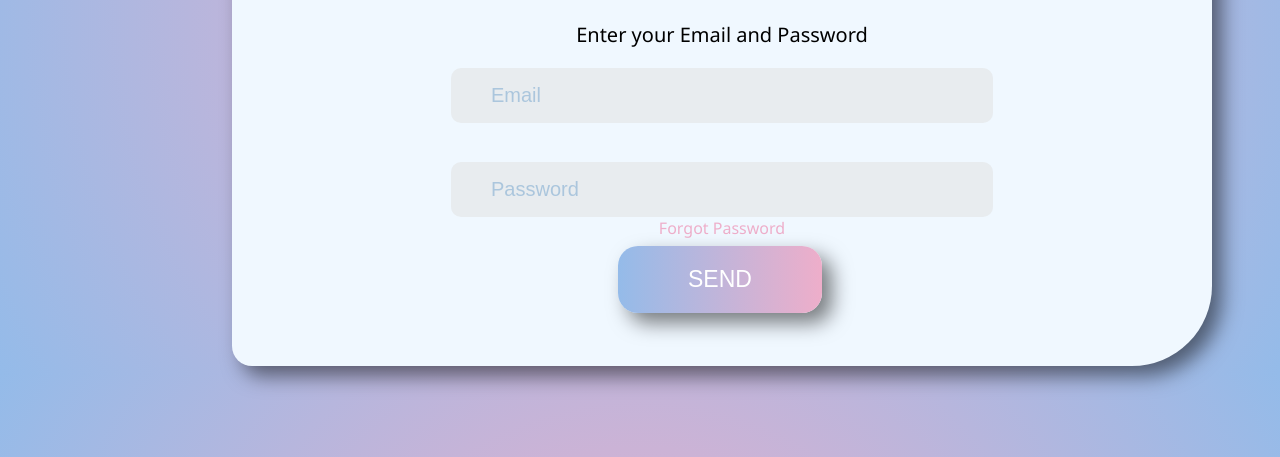
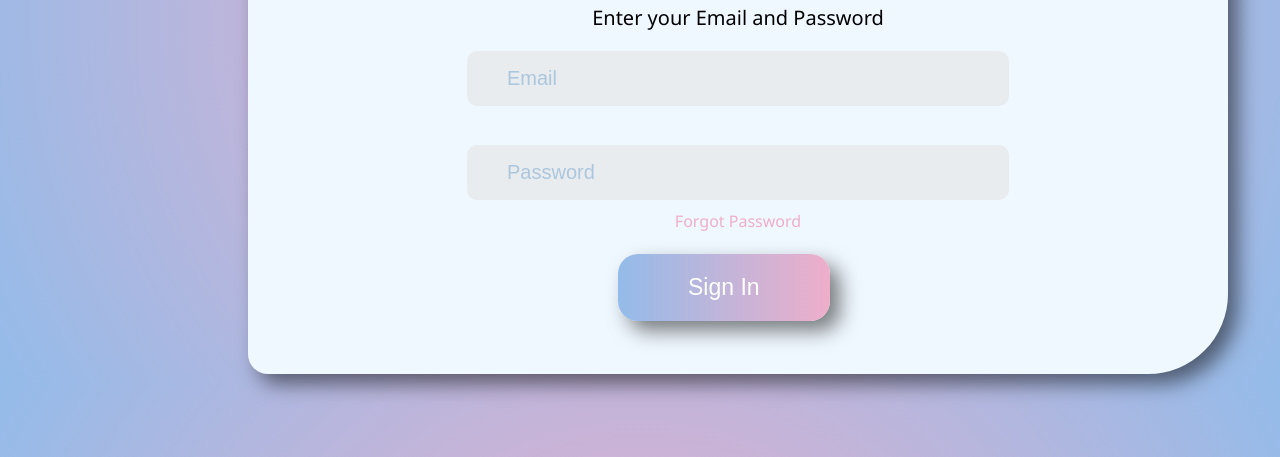
Before and after one commit to Aceituno4488/LoginProject, a plain HTML site: page index.html in a window 1280 px wide. Shown: the part 343-800 px from the top of the page. Drawn offline with Linux system fonts and the light colour scheme.

Commit message:
Comentarios, y Algunos cambios pequeños

```diff
--- a/index.html
+++ b/index.html
@@ -12,29 +12,32 @@
 
 <body>
 
+    <!-- Contenedor principal del formulario de login -->
     <div class="login">
         <h2 class="header1">Sign in</h2>
+
+        <!-- Iconos para el inicio de sesión con redes sociales -->
         <div class="icon">
             <i class="fab fa-twitter"></i>
             <i class="fab fa-google"></i>
             <i class="fab fa-facebook"></i>
         </div>
 
+        <!-- Formulario de inicio de sesion -->
         <form class="form_login">
             <p class="instr">Enter your Email and Password</p>
+
             <input type="email" class="gmail_input" placeholder="Email">
             <br>
-
             <input type="password" class="password_input" placeholder="Password">
             <br>
 
+            <!-- Enlace para recuperar la contraseña -->
             <a class="forgot" href="#">Forgot Password</a>
     </div>
 
-    <button type="submit" class="submit_form">SEND</button>
+    <button type="submit" class="submit_form">Sign In</button>
     </form>
-
-
 
 </body>
 
--- a/style.css
+++ b/style.css
@@ -2,23 +2,23 @@ body {
     background: radial-gradient(circle, rgba(238, 174, 202, 1) 0%, rgba(148, 187, 233, 1) 100%);
     background-size: cover;
     font-family: 'Segoe UI', Tahoma, Geneva, Verdana, sans-serifaaaaa;
-
+    /* Asegúrate de que la fuente esté bien escrita */
 }
 
-a{
+a {
     text-decoration: none;
 }
 
 .instr {
     font-size: 20px;
-
 }
 
-
+/* Estilo para el botón de enviar */
 .submit_form {
     position: absolute;
     margin-left: 610px;
     margin-top: -120px;
+
     padding: 20px 70px;
     outline: none;
     border: none;
@@ -28,8 +28,10 @@ a{
     background: linear-gradient(90deg, rgba(148, 187, 233, 1) 0%, rgba(238, 174, 202, 1) 100%);
     transition: all 0.6s ease;
     box-shadow: 10px 10px 20px rgba(0, 0, 0, 0.5);
+
 }
 
+/* Efectos del botón cuando se pasa el mouse sobre él */
 .submit_form:hover {
     background: radial-gradient(circle, rgba(238, 174, 202, 1) 0%, rgba(148, 187, 233, 1) 100%);
     color: rgb(92, 135, 185);
@@ -37,13 +39,14 @@ a{
     animation: crecer 0.5s ease forwards;
 }
 
+/* Estilo del botón cuando se hace clic */
 .submit_form:active {
     background: radial-gradient(circle, rgba(238, 174, 202, 1) 0%, rgba(148, 187, 233, 1) 100%);
     color: rgb(92, 135, 185);
     box-shadow: 0px 0px 15px rgba(0, 0, 0, 0.171);
-
 }
 
+/* Animación para el botón de enviar */
 @keyframes crecer {
     0% {
         transform: scale(1);
@@ -58,10 +61,13 @@ a{
     }
 }
 
+/* Estilo para el contenedor principal del formulario de login */
 .login {
-    margin-left: 224px;
-    margin-top: 70px;
-    padding-top: 11%;
+    align-items: center;
+    margin-left: 240px;
+    margin-top: 40px;
+    padding-bottom: 25px;
+    padding-top: 12%;
     background-color: aliceblue;
     width: 980px;
     box-shadow: 10px 10px 20px rgba(0, 0, 0, 0.5);
@@ -69,6 +75,7 @@ a{
     border-radius: 80px 20px;
 }
 
+/* Estilo para el título de la página */
 .header1 {
     font-size: 100px;
     margin-top: -40px;
@@ -77,18 +84,16 @@ a{
     font-size: 80px;
 }
 
+/* Estilo para el formulario de login */
 .form_login {
     text-align: center;
     height: 10px;
-
 }
 
-.input_form {
-    margin-top: -20px;
-}
+/* Estilo para los campos de entrada de correo y contraseña */
 
 
-
+/* Estilo para el campo de correo electrónico */
 .gmail_input {
     border-radius: 10px;
     border: none;
@@ -99,8 +104,7 @@ a{
     transition: 0.3s ease;
 }
 
-
-
+/* Estilo para el campo de contraseña */
 .password_input {
     border-radius: 10px;
     border: none;
@@ -112,9 +116,7 @@ a{
     transition: 0.3s ease;
 }
 
-
-
-
+/* Estilo para los iconos de redes sociales */
 .icon {
     position: absolute;
     margin-top: -78px;
@@ -125,18 +127,20 @@ a{
     gap: 40px;
 }
 
+/* Efecto de transición en los iconos de redes sociales */
 .icon i {
     font-size: 35px;
     color: rgba(238, 174, 202, 1);
     transition: transform 0.3s ease, color 0.3s ease;
 }
 
+/* Efecto de hover en los iconos de redes sociales */
 .icon i:hover {
     transform: scale(1.3);
     color: rgba(148, 187, 233, 1);
 }
 
-
+/* Estilo común para campos de entrada */
 .gmail_input,
 .password_input,
 .custom-input {
@@ -145,22 +149,22 @@ a{
     font-size: 20px;
 }
 
+.forgot {
+    display: block;
+    margin-top: 10px;
+    color: rgba(238, 174, 202, 1);
+
+}
 
 
-
-
-
-.forgot {
-    color: rgba(238, 174, 202, 1);
-}
-
+/* Efecto de hover en el enlace de "Olvidé mi contraseña" */
 .forgot:hover {
     color: rgba(148, 187, 233, 1);
 }
 
+/* Estilo para los placeholders de los campos de entrada */
 ::placeholder {
     font-size: 20px;
     color: rgba(78, 142, 195, 0.395);
     padding-right: 5%;
-
 }
```
